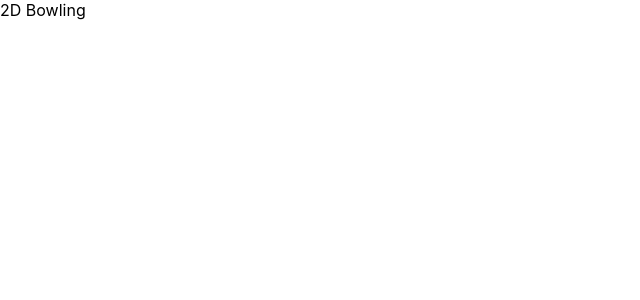
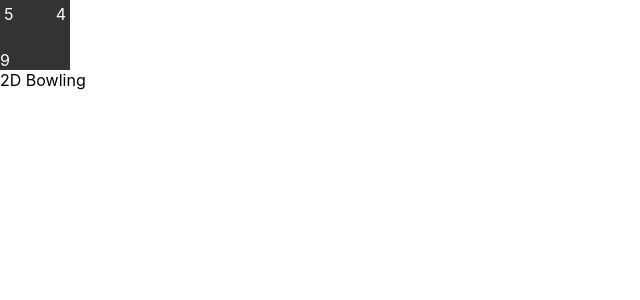
Before and after one commit to danielrs95/2dBowling, a React (Create React App) app: page / in a window 1280 px wide. Shown: the top 300 px of the page, without its empty margins (0-640 px from the left). Built offline with nearby package versions, Linux system fonts and the light colour scheme.

Commit message:
Crea frame básico para el puntaje

```diff
--- a/src/App.js
+++ b/src/App.js
@@ -1,7 +1,13 @@
 import React from "react";
+import Frame from "./components/Frame";
 
 const App = () => {
-  return <div>2D Bowling</div>;
+  return (
+    <div>
+      <Frame />
+      2D Bowling
+    </div>
+  );
 };
 
 export default App;
--- /dev/null
+++ b/src/components/Frame.js
@@ -0,0 +1,13 @@
+import React from "react";
+
+const Frame = () => {
+  return (
+    <div className='frame'>
+      <span className='first-pin'>5</span>
+      <span className='second-pin'>4</span>
+      <p>9</p>
+    </div>
+  );
+};
+
+export default Frame;
--- a/src/index.css
+++ b/src/index.css
@@ -1,13 +1,42 @@
 body {
   margin: 0;
-  font-family: -apple-system, BlinkMacSystemFont, 'Segoe UI', 'Roboto', 'Oxygen',
-    'Ubuntu', 'Cantarell', 'Fira Sans', 'Droid Sans', 'Helvetica Neue',
+  font-family: -apple-system, BlinkMacSystemFont, "Segoe UI", "Roboto", "Oxygen",
+    "Ubuntu", "Cantarell", "Fira Sans", "Droid Sans", "Helvetica Neue",
     sans-serif;
   -webkit-font-smoothing: antialiased;
   -moz-osx-font-smoothing: grayscale;
 }
 
 code {
-  font-family: source-code-pro, Menlo, Monaco, Consolas, 'Courier New',
+  font-family: source-code-pro, Menlo, Monaco, Consolas, "Courier New",
     monospace;
 }
+
+:root {
+  --frame-bg: #333;
+  --frame-text: white;
+}
+
+.frame {
+  position: relative;
+  width: 70px;
+  height: 70px;
+  background-color: var(--frame-bg);
+  color: var(--frame-text);
+}
+
+.frame .first-pin {
+  float: left;
+  margin: 4px;
+}
+
+.frame .second-pin {
+  float: right;
+  margin: 4px;
+}
+
+.frame p {
+  position: absolute;
+  bottom: 0;
+  margin: 0;
+}
```
Also changed, not shown: src/App.css (deleted, +0 -38 lines).
